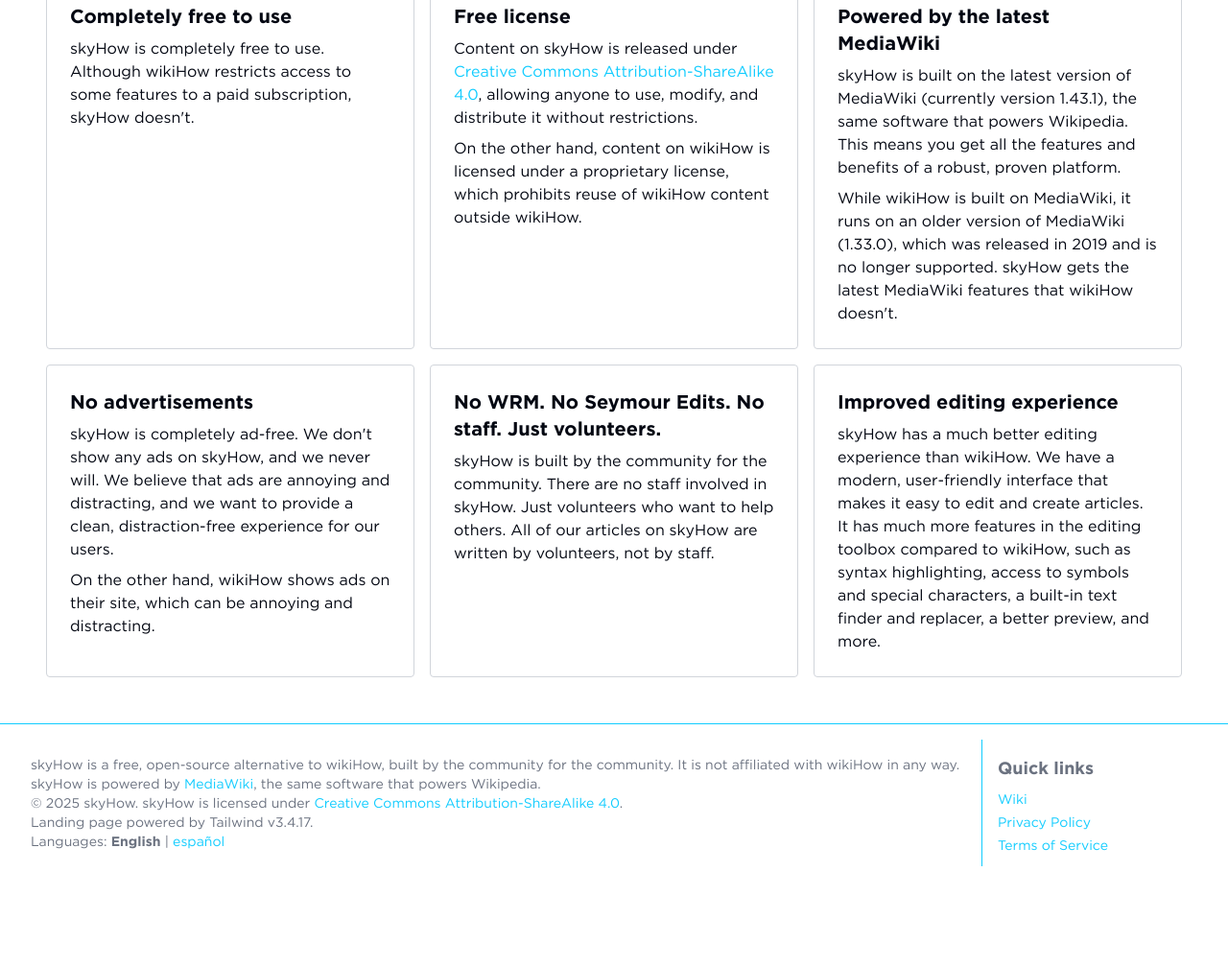
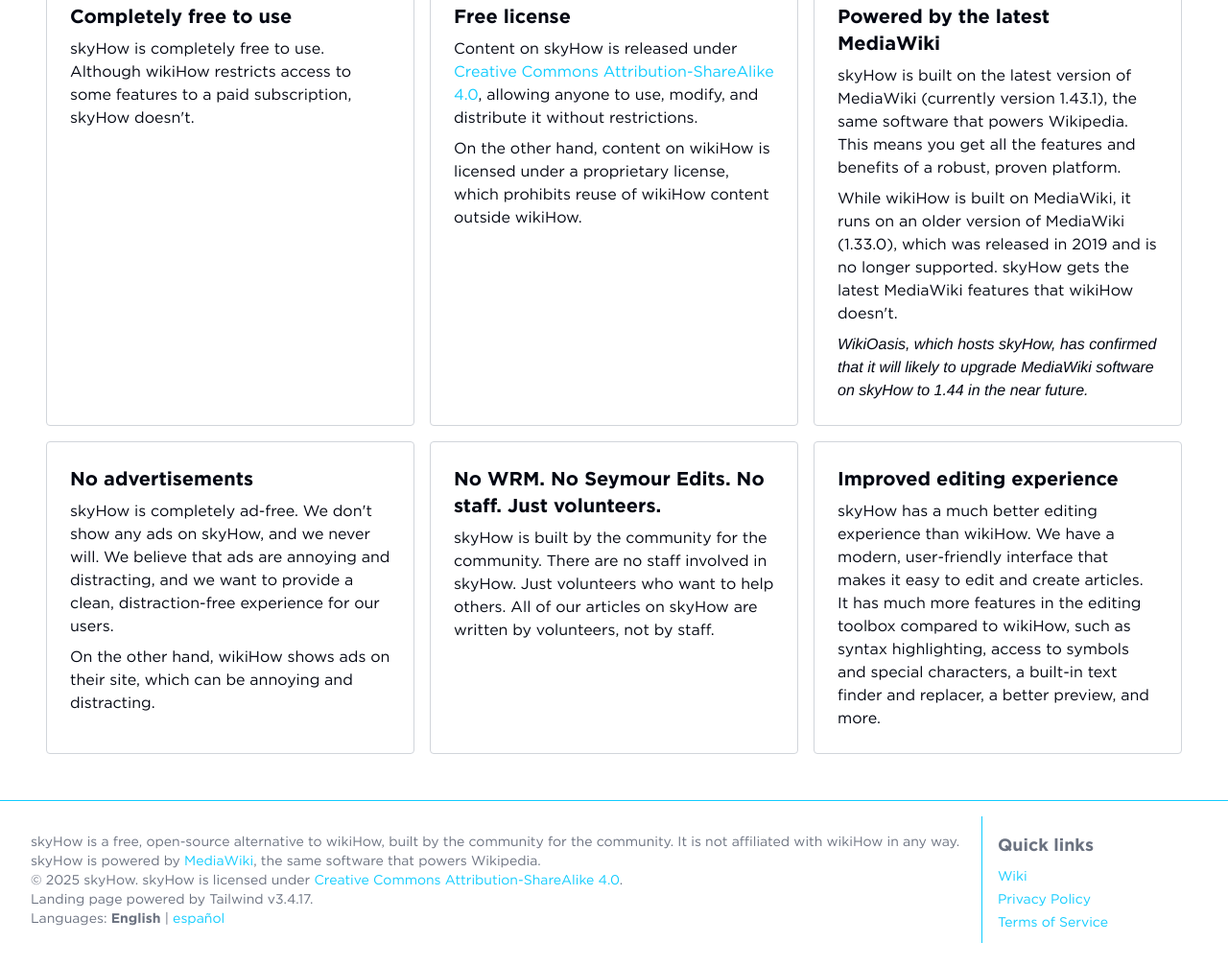
Before and after one commit to skyHow-wiki/skyhow-wiki.github.io, a plain HTML site: page index.html in a window 1280 px wide. Shown: the part 1168-2175 px from the top of the page at 96% size. Before the commit the page ends 2095 px from the top, so only its background shows below. Drawn offline with nearby package versions, Linux system fonts and the light colour scheme; a web font is replaced by a local one.

Commit message:
1.44 confirmation

```diff
--- a/index.html
+++ b/index.html
@@ -149,6 +149,9 @@
                     <p class="m-2">
                         While wikiHow is built on MediaWiki, it runs on an older version of MediaWiki (1.33.0), which was released in 2019 and is no longer supported. skyHow gets the latest MediaWiki features that wikiHow doesn't.
                     </p>
+                    <p class="m-2 italic">
+                        WikiOasis, which hosts skyHow, has confirmed that it will likely to upgrade MediaWiki software on skyHow to 1.44 in the near future.
+                    </p>
                 </div>
                 <div>
                     <h3 class="text-xl font-bold m-2">No advertisements</h3>
```
